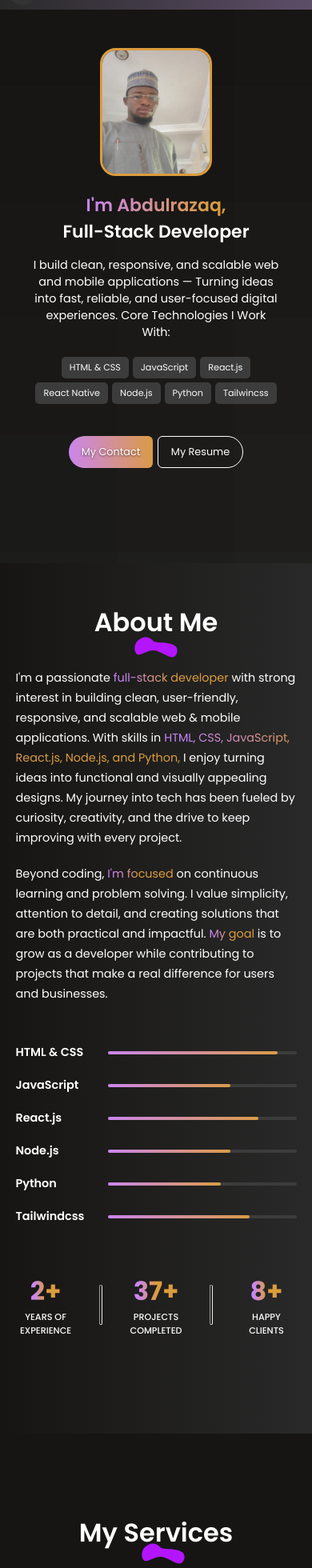
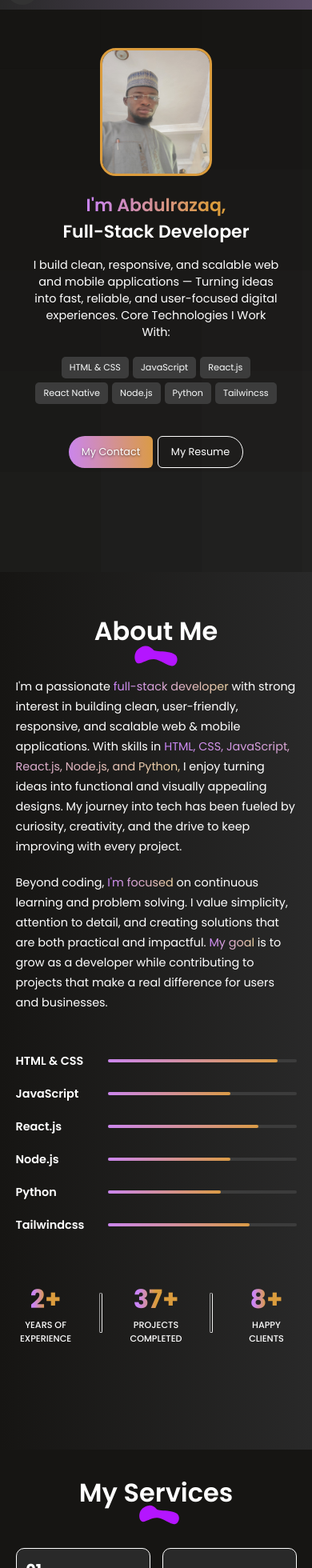
Before and after one commit to SAOMEIZA01/my-react-portfolio, a React (Vite) app: page / in a window 390 px wide. Shown: the part 40-2000 px from the top of the page at 80% size. Built offline with nearby package versions, Linux system fonts and the light colour scheme.

Commit message:
General Update

```diff
--- a/src/Components/About/About.css
+++ b/src/Components/About/About.css
@@ -1,6 +1,6 @@
 .about-container {
     background: linear-gradient(90deg,#161513, #292929);
-    margin-top: -150px;
+    margin: 0;
 }
 .about {
     display: flex;
@@ -9,6 +9,7 @@
     justify-content: center;
     gap: 60px;
     margin: 10vw;
+    margin-top: 0;
     padding-top: 50px;
 }
 .about-title {
@@ -99,7 +100,7 @@
     width: 100%;
     justify-content: space-around;
     align-items: center;
-    margin-bottom: 120px;
+    margin-bottom: 170px;
     margin-top: 5vw;
 }
 .about-achievments hr {
@@ -142,6 +143,7 @@
     .about {
         align-items: center;
         margin: 5vw 10vw;
+        margin-top: 0;
         gap: 10vw;
     }
     .about-title {
@@ -187,6 +189,7 @@
     .about-achievments {
         justify-content: space-between;
         width: 90%;
+        margin-bottom: 150px;
     }
     .about-achievments hr {
         height: 60px;
@@ -207,6 +210,7 @@
 @media(max-width:500px){
     .about {
         margin: 5vw;
+        margin-top: 0;
     }
     .about-para {
         font-size: 0.9rem;
@@ -216,6 +220,9 @@
     }
     .about-skill hr, .about-skill span {
         height: 4px;
+    }
+    .about-achievments {
+        margin-bottom: 130px;
     }
     .about-achievments hr {
         height: 50px;
--- a/src/Components/Contact/Contact.css
+++ b/src/Components/Contact/Contact.css
@@ -135,7 +135,7 @@
 
 /* ======== COLOR GRADIENT ======== */
 .txt-grad {
-    background: linear-gradient(270deg, #DB9C3D 50.41%, #CA84F8 90.25%);
+    background: linear-gradient(264deg, #ECD0A6 5.41%, #CA84F8 100.25%);
     background-clip: text;
     -webkit-background-clip: text;
     -webkit-text-fill-color: transparent;
--- a/src/Components/Contact/Contact.jsx
+++ b/src/Components/Contact/Contact.jsx
@@ -28,11 +28,11 @@ const Contact = () => {
             </div>
           </div>
           <form className="contact-right" action="https://formspree.io/f/xandlabz" method="POST">
-            <label htmlFor="">Your Name:</label>
+            <label htmlFor="" className='txt-grad'>Your Name:</label>
             <input type="text" placeholder='Enter your name' name="name" />
-            <label htmlFor="">Your Email:</label>
+            <label htmlFor="" className='txt-grad'>Your Email:</label>
             <input type="email" placeholder='Enter your email' name="email" />
-            <label htmlFor="">Your Message:</label>
+            <label htmlFor="" className='txt-grad'>Your Message:</label>
             <textarea name="message" rows="8" placeholder="Enter your message"></textarea>
             <div className="submit-btn">
               <button type="submit" id="contact-submit" className='contact-submit'>Submit Form</button>
--- a/src/Components/Hero/Hero.css
+++ b/src/Components/Hero/Hero.css
@@ -97,6 +97,9 @@
 }
 
 @media (max-width:768px) {
+    .hero {
+        padding-bottom: 70px;
+    }
     .hero-top {
         display: flex;
         flex-direction: column;
@@ -156,6 +159,9 @@
 }
 
 @media(max-width:500px){
+    .hero {
+        padding-bottom: 50px;
+    }
     .hero-top {
         padding-top: 100px;
     }
--- a/src/Components/Services/Services.css
+++ b/src/Components/Services/Services.css
@@ -3,9 +3,10 @@
     flex-direction: column;
     align-items: center;
     justify-content: center;
-    gap: 8vh;
+    gap: 40px;
     margin: 50px 10vw;
-    margin-top: -120px;
+    margin-top: -100px;
+    padding-top: 60px;
     /*background-image: linear-gradient(90deg, #292929, #161513);
     background: #1e1e1e;
     background-size: cover;
@@ -19,14 +20,13 @@
     position: relative;
     font-size: clamp(2.5rem, 4vw, 3rem);
     font-weight: 600;
-    margin-top: 50px;
     z-index: 1;
 }
 .services-title img {
     position: absolute;
     width: 180px;
-    top: 60px;
-    left: 50px;
+    top: 5px;
+    left: 35px;
 }
 .services-container {
     display: grid;
@@ -82,16 +82,16 @@
 @media (max-width: 768px) {
     .services {
         align-items: center;
-        gap: 5vw;
+        gap: 30px;
         margin: 20px 10vw;
-        margin-top: -30px;
+        margin-top: -60px;
     }
     .services-title h1 {
         font-size: clamp(2rem, 3vw, 2.5rem);
     }
     .services-title img {
-        width: 150px;
-        top: 50px;
+        width: 140px;
+        top: 5px;
         left: 30px;
     }
     .services-container {
@@ -126,8 +126,12 @@
 @media(max-width:500px){
     .services {
         margin: 50px 5vw;
+        margin-top: -50px;
     }
     .services-container {
         gap: 15px;
     }
+    .services-title img {
+        top: 5px;
+    }
 }
```
